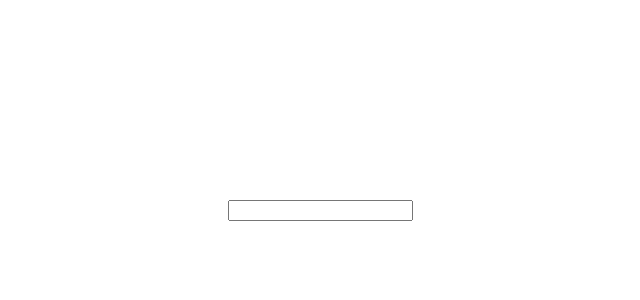
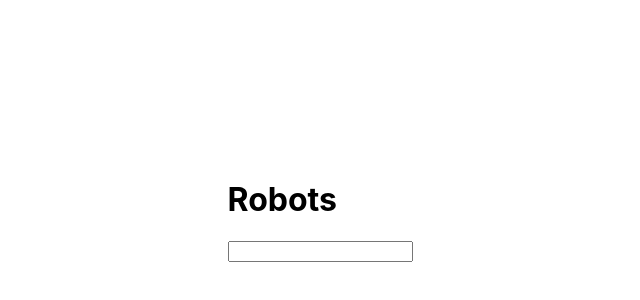
Before and after one commit to sumi419/robohash-app, a React (Create React App) app in the folder client/: page / in a window 1280 px wide. Shown: the part 180-480 px from the top of the page, without its empty margins (320-960 px from the left). Built offline with nearby package versions, Linux system fonts and the light colour scheme.

Commit message:
📝 Add Title to App.js

```diff
--- a/client/src/App.js
+++ b/client/src/App.js
@@ -8,7 +8,10 @@ export default function App() {
   return (
     <>
       <div className={css.container}>
-        <UserInput />
+        <div>
+          <h1>Robots</h1>
+          <UserInput />
+        </div>
       </div>
     </>
   );
```
